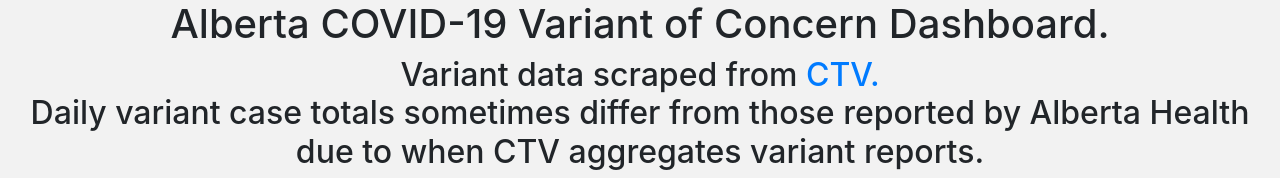
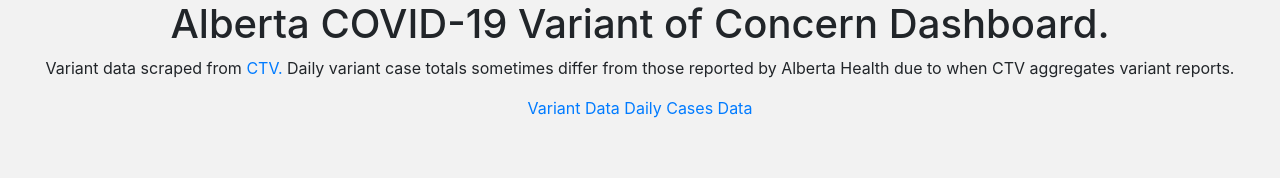
Before and after one commit to KarlParkinson/ab-covid-voc-dashboard, a plain HTML site: page index.html in a window 1280 px wide. Shown: the top 178 px of the page. Drawn offline with nearby package versions, Linux system fonts and the light colour scheme; no server answers.

Commit message:
use p instead of h2

```diff
--- a/index.html
+++ b/index.html
@@ -11,11 +11,11 @@
         <h1>
           Alberta COVID-19 Variant of Concern Dashboard.
         </h1>
-        <h2>
-          Variant data scraped from <a href="https://www.ctvnews.ca/health/coronavirus/tracking-variants-of-the-novel-coronavirus-in-canada-1.5296141">CTV.</a><br />
+        <h2 id="last-updated"></h2>
+        <p>
+          Variant data scraped from <a href="https://www.ctvnews.ca/health/coronavirus/tracking-variants-of-the-novel-coronavirus-in-canada-1.5296141">CTV.</a>
           Daily variant case totals sometimes differ from those reported by Alberta Health due to when CTV aggregates variant reports.
-        </h2>
-        <h2 id="last-updated"></h2>
+        </p>
         <a id="voc-link">Variant Data</a>
         <a id="daily-link">Daily Cases Data</a>
       </header>
```
